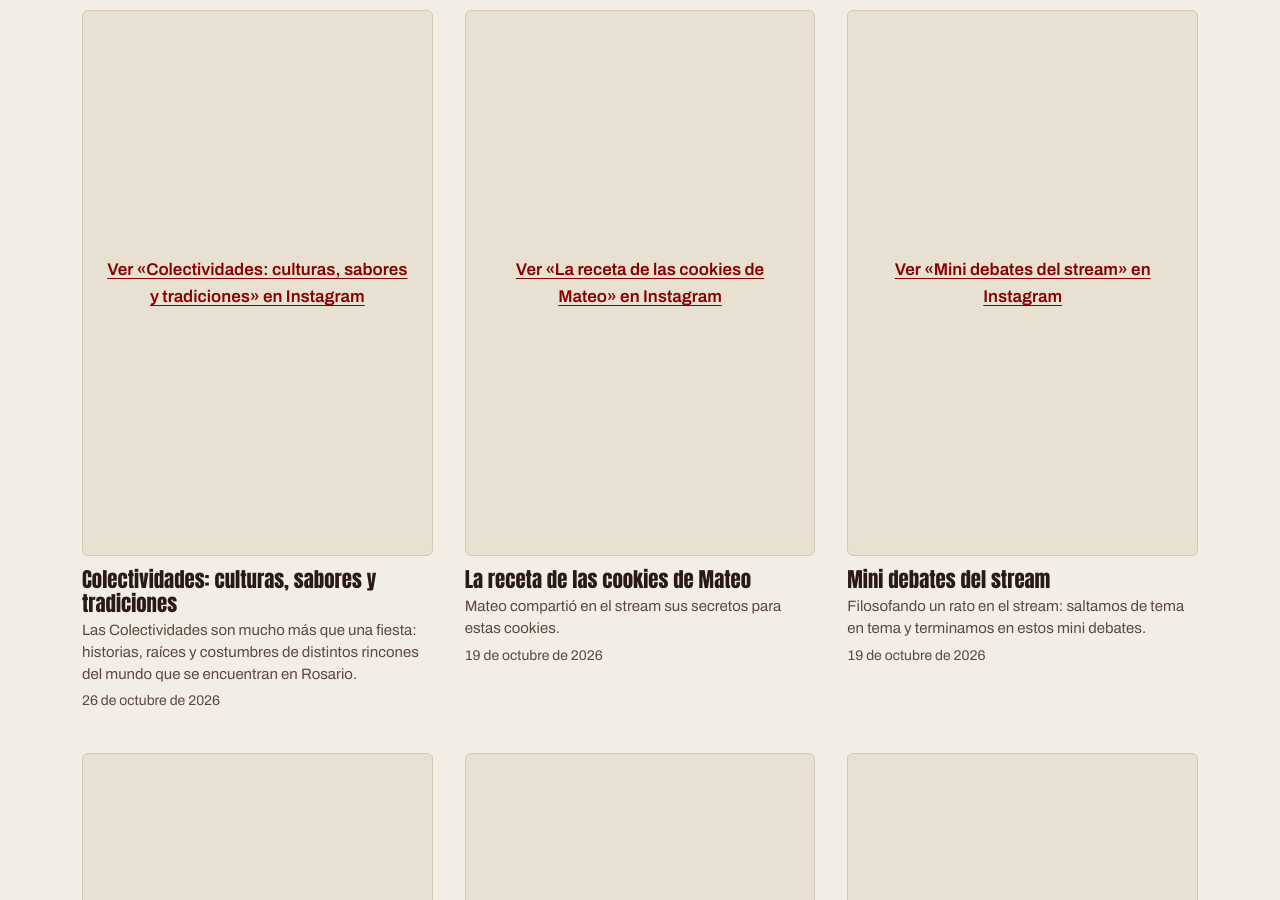
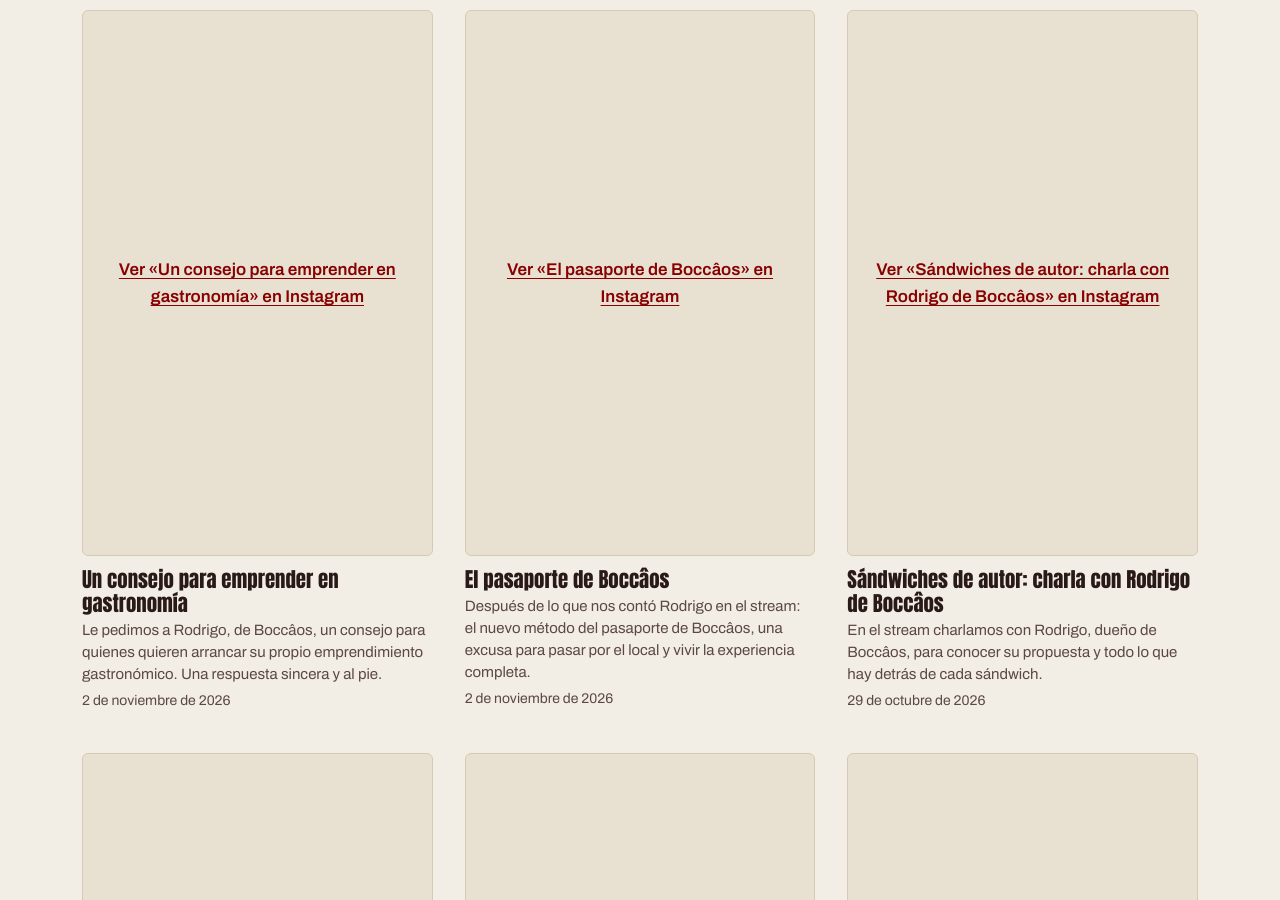
Before and after one commit to mateoaleu06-ops/Rosario-a-la-mesa, a Jekyll site: the page built from videos.html, in a window 1280 px wide and 900 px high, scrolled down 1647 px. Built offline with Jekyll 4.4.1, drawn with Linux system fonts in a browser that asks for light colours; a script that is not in the unit is left out; some of the changed text lies outside the part shown.

Commit message:
Capítulo #12 y tres reels de la charla con Boccâos
Co-Authored-By: Claude Opus 5.5 <noreply@anthropic.com>
Claude-Session: https://claude.ai/code/session_01YEU3nETJyi61ckCgoBkZV7

```diff
--- a/_data/videos.yml
+++ b/_data/videos.yml
@@ -9,6 +9,12 @@
 # =========================================================
 
 # ---------- EPISODIOS DEL PROGRAMA (YouTube) ----------
+
+- titulo: "Capítulo #12 Rosario a la Mesa"
+  seccion: episodios
+  numero: 12
+  youtube: "https://www.youtube.com/watch?v=a8qshswoyYM"
+  fecha: 2026-11-01
 
 - titulo: "Capítulo #11 Rosario a la Mesa"
   seccion: episodios
@@ -77,6 +83,24 @@
   fecha: 2026-10-20
 
 # ---------- REELS DE INSTAGRAM ----------
+
+- titulo: "El pasaporte de Boccâos"
+  seccion: mira
+  instagram: "https://www.instagram.com/reel/DfQRsSUNckh/"
+  fecha: 2026-11-02
+  descripcion: "Después de lo que nos contó Rodrigo en el stream: el nuevo método del pasaporte de Boccâos, una excusa para pasar por el local y vivir la experiencia completa."
+
+- titulo: "Un consejo para emprender en gastronomía"
+  seccion: mira
+  instagram: "https://www.instagram.com/reel/DfPfPhdRa-P/"
+  fecha: 2026-11-02
+  descripcion: "Le pedimos a Rodrigo, de Boccâos, un consejo para quienes quieren arrancar su propio emprendimiento gastronómico. Una respuesta sincera y al pie."
+
+- titulo: "Sándwiches de autor: charla con Rodrigo de Boccâos"
+  seccion: mira
+  instagram: "https://www.instagram.com/reel/DfF_aYbBmwd/"
+  fecha: 2026-10-29
+  descripcion: "En el stream charlamos con Rodrigo, dueño de Boccâos, para conocer su propuesta y todo lo que hay detrás de cada sándwich."
 
 - titulo: "Trivia gastronómica por el Día del Chef"
   seccion: juegos
```
